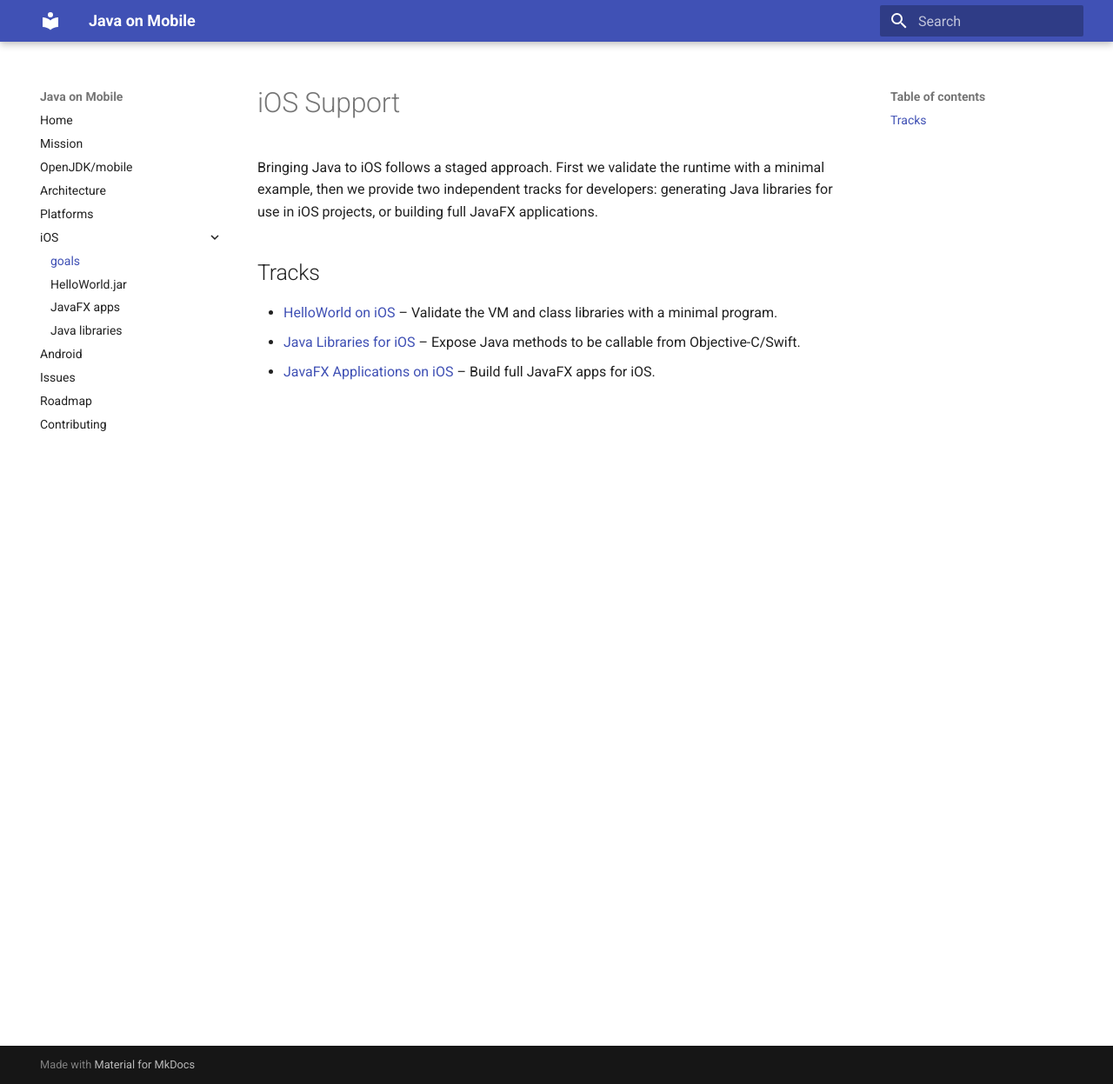
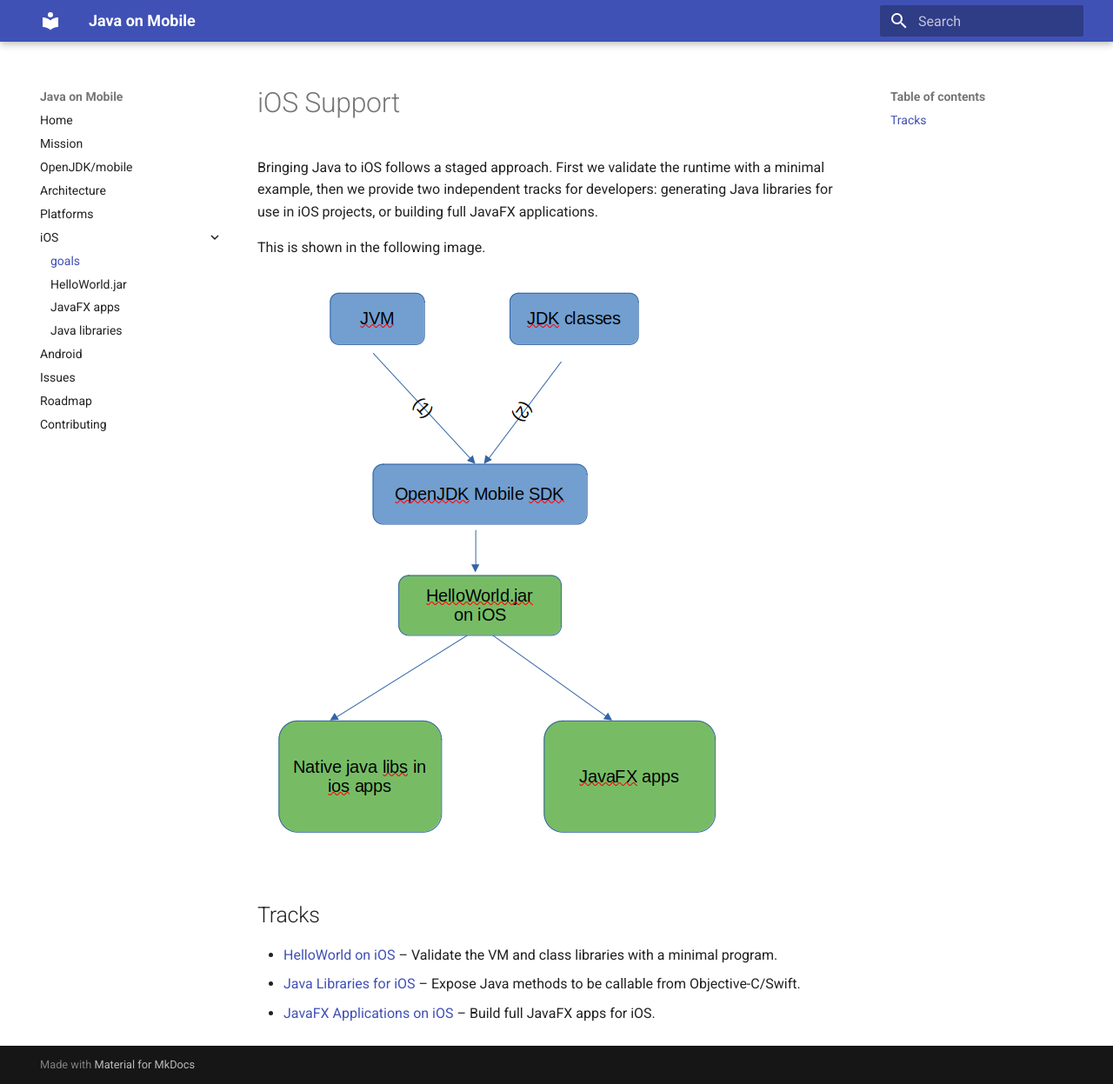
Before and after one commit to openjdk-mobile/openjdk-mobile.github.io, an MkDocs documentation site: the page built from docs/ios.md, in a window 1280 px wide and 1247 px high. Shown: the whole window at 87% size. Built offline with MkDocs 1.6.1 and Material for MkDocs 9.7.7, drawn with Linux system fonts in a browser that asks for light colours.

Commit message:
Add image to explain the 3 phases

```diff
--- a/docs/ios.md
+++ b/docs/ios.md
@@ -2,6 +2,8 @@
 
 Bringing Java to iOS follows a staged approach. First we validate the runtime with a minimal example, then we provide two independent tracks for developers: generating Java libraries for use in iOS projects, or building full JavaFX applications.
 
+This is shown in the following image.
+![Three goals for iOS](images/ios3phases.png)
 ## Tracks
 
 - [HelloWorld on iOS](ios/helloworld.md) – Validate the VM and class libraries with a minimal program.
```
Also changed, not shown: docs/images/ios3phases.png (added).
